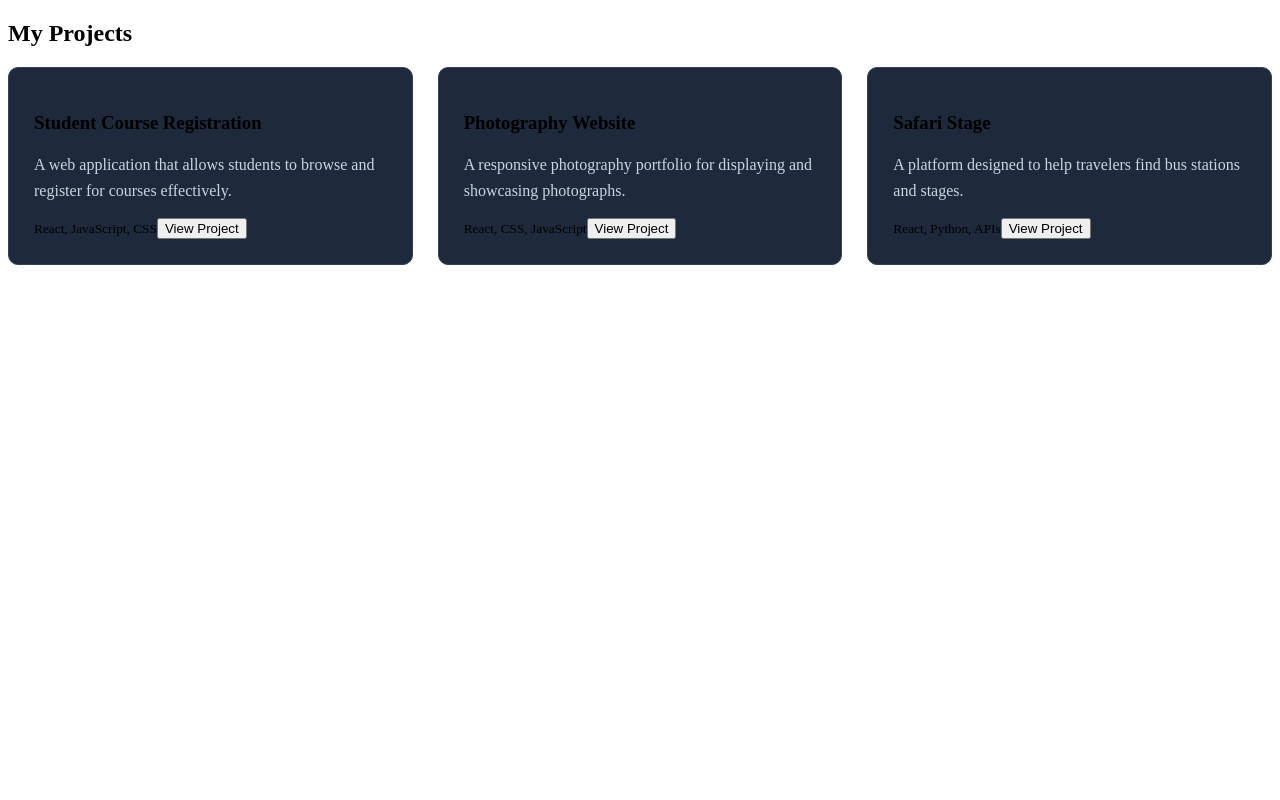
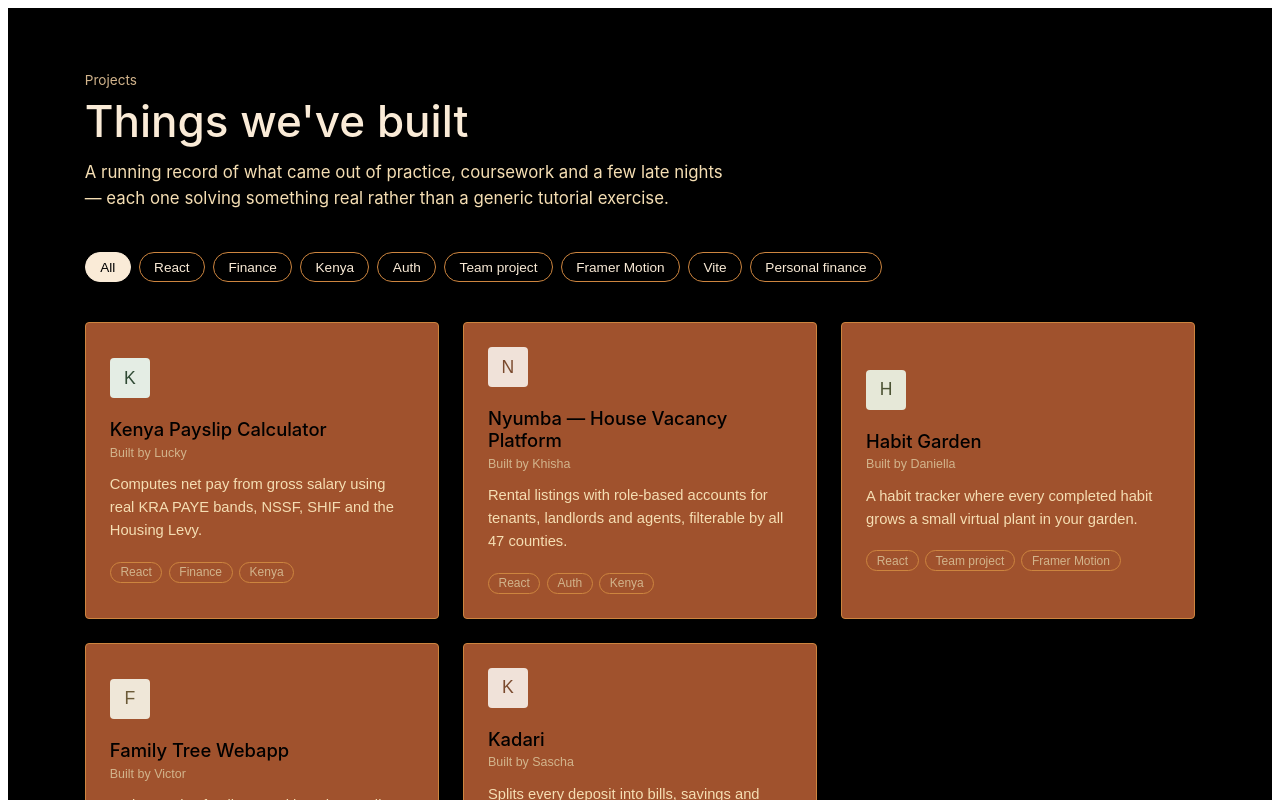
Before and after one commit to wekesabrian224-hash/git-jira, a React (Vite) app in the folder Jira-workflow/: page / in a window 1280 px wide. Shown: the top 800 px of the page. Built offline with nearby package versions, Linux system fonts and the light colour scheme.

Commit message:
updateed my project page

```diff
--- a/Jira-workflow/src/Pages/Project.css
+++ b/Jira-workflow/src/Pages/Project.css
@@ -1,105 +1,210 @@
 .projects-page {
-  min-height: 100vh;
-  padding: 60px 8%;
-  background: #0f172a;
-  color: white;
+  --ink: antiquewhite;
+  --paper: black;
+  --line: peru;
+  --card: sienna;
+  --muted: tan;
+  --soft: wheat;
+  --hover: chocolate;
+  font-family: "Inter", system-ui, sans-serif;
+  color: var(--ink);
+  background: var(--paper);
+  padding: 4rem 6vw 6rem;
 }
 
-.projects-header {
-  text-align: center;
-  margin-bottom: 40px;
+.projects-page__head {
+  max-width: 640px;
+  margin-bottom: 2.5rem;
 }
 
-.projects-header h1 {
-  font-size: 40px;
-  color: #38bdf8;
-  margin-bottom: 10px;
+.projects-page__eyebrow {
+  font-size: 0.85rem;
+  color: var(--muted);
+  margin: 0 0 0.5rem;
 }
 
-.projects-header p {
-  color: #cbd5e1;
+.projects-page__title {
+  font-family: "Space Grotesk", "Inter", system-ui, sans-serif;
+  font-size: clamp(2rem, 4vw, 2.75rem);
+  font-weight: 500;
+  line-height: 1.15;
+  margin: 0 0 0.75rem;
 }
 
-.projects-container {
+.projects-page__lede {
+  font-size: 1.05rem;
+  line-height: 1.6;
+  color: var(--soft);
+  margin: 0;
+}
+
+.projects-page__filters {
+  display: flex;
+  flex-wrap: wrap;
+  gap: 0.5rem;
+  margin-bottom: 2.5rem;
+}
+
+.filter-chip {
+  border: 1px solid var(--line);
+  background: transparent;
+  color: var(--ink);
+  padding: 0.4rem 0.9rem;
+  border-radius: 999px;
+  font-size: 0.85rem;
+  cursor: pointer;
+  transition: background 0.15s ease, border-color 0.15s ease;
+}
+
+.filter-chip:hover {
+  border-color: var(--hover);
+}
+
+.filter-chip[data-active="true"] {
+  background: var(--ink);
+  color: var(--paper);
+  border-color: var(--ink);
+}
+
+.projects-grid {
   display: grid;
-  grid-template-columns: repeat(auto-fit, minmax(280px, 1fr));
-  gap: 25px;
+  grid-template-columns: repeat(auto-fill, minmax(280px, 1fr));
+  gap: 1.5rem;
 }
 
 .project-card {
-  background: #1e293b;
-  padding: 25px;
-  border-radius: 10px;
-  border: 1px solid #334155;
+  text-align: left;
+  border: 1px solid var(--line);
+  background: var(--card);
+  border-radius: 4px;
+  padding: 1.5rem;
+  cursor: pointer;
+  transition: border-color 0.15s ease, transform 0.15s ease;
 }
 
-.project-card h2 {
-  color: #38bdf8;
-  margin-bottom: 10px;
+.project-card:hover {
+  border-color: var(--hover);
+  transform: translateY(-2px);
 }
 
-.project-card p {
-  color: #cbd5e1;
-  line-height: 1.6;
-  margin-bottom: 15px;
+.project-card__swatch {
+  width: 2.5rem;
+  height: 2.5rem;
+  border-radius: 4px;
+  margin-bottom: 1.25rem;
+  display: flex;
+  align-items: center;
+  justify-content: center;
+  font-family: "Space Grotesk", sans-serif;
+  font-weight: 500;
+  font-size: 1.1rem;
 }
 
-.project-technologies {
+.project-card__title {
+  font-family: "Space Grotesk", "Inter", system-ui, sans-serif;
+  font-size: 1.15rem;
+  font-weight: 500;
+  margin: 0 0 0.35rem;
+}
+
+.project-card__author {
+  font-size: 0.78rem;
+  color: var(--muted);
+  margin: 0 0 0.85rem;
+}
+
+.project-card__blurb {
+  font-size: 0.92rem;
+  line-height: 1.55;
+  color: var(--soft);
+  margin: 0 0 1.25rem;
+}
+
+.project-card__tags {
   display: flex;
   flex-wrap: wrap;
-  gap: 8px;
-  margin-bottom: 20px;
+  gap: 0.4rem;
 }
 
-.project-technologies span {
-  background: #0f172a;
-  color: #38bdf8;
-  padding: 6px 10px;
-  border-radius: 15px;
-  font-size: 13px;
+.tag {
+  font-size: 0.75rem;
+  color: var(--muted);
+  border: 1px solid var(--line);
+  border-radius: 999px;
+  padding: 0.15rem 0.6rem;
 }
 
-.project-buttons {
+.project-modal__backdrop {
+  position: fixed;
+  inset: 0;
+  background: rgba(0, 0, 0, 0.5);
   display: flex;
-  gap: 10px;
+  align-items: center;
+  justify-content: center;
+  padding: 1.5rem;
+  z-index: 50;
 }
 
-.project-buttons a {
-  padding: 9px 15px;
-  border-radius: 5px;
-  text-decoration: none;
-  font-weight: bold;
+.project-modal {
+  background: var(--card);
+  border: 1px solid var(--line);
+  border-radius: 6px;
+  max-width: 520px;
+  width: 100%;
+  padding: 2rem;
+  position: relative;
 }
 
-.github-btn {
-  background: #38bdf8;
-  color: #0f172a;
+.project-modal__close {
+  position: absolute;
+  top: 1.25rem;
+  right: 1.25rem;
+  background: none;
+  border: none;
+  font-size: 1.1rem;
+  cursor: pointer;
+  color: var(--muted);
 }
 
-.demo-btn {
-  border: 1px solid #38bdf8;
-  color: #38bdf8;
+.project-modal__title {
+  font-family: "Space Grotesk", "Inter", system-ui, sans-serif;
+  font-size: 1.5rem;
+  font-weight: 500;
+  margin: 0 0 0.35rem;
+  padding-right: 1.5rem;
 }
 
-.github-btn:hover,
-.demo-btn:hover {
-  opacity: 0.8;
+.project-modal__author {
+  font-size: 0.85rem;
+  color: var(--muted);
+  margin: 0 0 1rem;
 }
 
-@media (max-width: 600px) {
-  .projects-page {
-    padding: 40px 5%;
-  }
+.project-modal__detail {
+  font-size: 0.98rem;
+  line-height: 1.65;
+  color: var(--soft);
+  margin: 0 0 1.5rem;
+}
 
-  .projects-header h1 {
-    font-size: 32px;
-  }
+.project-modal__links {
+  display: flex;
+  gap: 0.75rem;
+}
 
-  .project-buttons {
-    flex-direction: column;
-  }
+.project-modal__links a {
+  font-size: 0.88rem;
+  padding: 0.55rem 1.1rem;
+  border-radius: 4px;
+  text-decoration: none;
+  border: 1px solid var(--ink);
+}
 
-  .project-buttons a {
-    text-align: center;
-  }
+.project-modal__links a:first-child {
+  background: var(--ink);
+  color: var(--paper);
 }
+
+.project-modal__links a:last-child {
+  color: var(--ink);
+}
--- a/Jira-workflow/src/Pages/Project.jsx
+++ b/Jira-workflow/src/Pages/Project.jsx
@@ -1,47 +1,169 @@
+import { useState } from "react";
 import "./Project.css";
-function Projects() {
-  const projects = [
-    {
-      title: "Student Course Registration",
-      description:
-        "A web application that allows students to browse and register for courses effectively.",
-      technology: "React, JavaScript, CSS",
-    },
 
-    {
-      title: "Photography Website",
-      description:
-        "A responsive photography portfolio for displaying and showcasing photographs.",
-      technology: "React, CSS, JavaScript",
-    },
+const PROJECTS = [
+  {
+    id: "payslip",
+    title: "Kenya Payslip Calculator",
+    author: "Lucky",
+    blurb:
+      "Computes net pay from gross salary using real KRA PAYE bands, NSSF, SHIF and the Housing Levy.",
+    detail:
+      "A single-purpose tool built for the Kenyan job market: enter a gross salary and it walks through PAYE tax bands, NSSF tiers, SHIF, and the Housing Levy to show a full payslip breakdown, not just a final number.",
+    tags: ["React", "Finance", "Kenya"],
+    accent: "sage",
+    demoUrl: "#",
+    codeUrl: "#",
+  },
+  {
+    id: "vacancy",
+    title: "Nyumba — House Vacancy Platform",
+    author: "Khisha",
+    blurb:
+      "Rental listings with role-based accounts for tenants, landlords and agents, filterable by all 47 counties.",
+    detail:
+      "A house-hunting platform for the Kenyan market. Landlords and agents post vacancies, tenants search and save listings, and everything filters down to county level. Role-based auth keeps each account type's dashboard distinct.",
+    tags: ["React", "Auth", "Kenya"],
+    accent: "clay",
+    demoUrl: "#",
+    codeUrl: "#",
+  },
+  {
+    id: "habit-garden",
+    title: "Habit Garden",
+    author: "Daniella",
+    blurb:
+      "A habit tracker where every completed habit grows a small virtual plant in your garden.",
+    detail:
+      "Built with a small team. Each habit is a plot; consistency grows the plant in it, missed days let it wilt. Coins earned from streaks unlock garden items in an in-app shop. Animated with Framer Motion so growth actually feels alive.",
+    tags: ["React", "Team project", "Framer Motion"],
+    accent: "moss",
+    demoUrl: "#",
+    codeUrl: "#",
+  },
+  {
+    id: "family-tree",
+    title: "Family Tree Webapp",
+    author: "Victor",
+    blurb:
+      "An interactive family tree with a photo gallery and achievements for each person.",
+    detail:
+      "Family members are laid out by generation rather than a generic grid. Hover a person's photo to see their achievement; click it to open a full gallery of their photos, each with its own caption.",
+    tags: ["React", "Vite"],
+    accent: "sand",
+    demoUrl: "#",
+    codeUrl: "#",
+  },
+  {
+    id: "kadari",
+    title: "Kadari",
+    author: "Sascha",
+    blurb:
+      "Splits every deposit into bills, savings and spending using an adjustable ratio, with built-in tips.",
+    detail:
+      "A personal-finance tool that takes a deposit and splits it across bills, savings and everyday spending on a sliding ratio you control. A small tips engine reacts to the numbers you enter, rather than showing generic advice.",
+    tags: ["React", "Personal finance"],
+    accent: "clay",
+    demoUrl: "#",
+    codeUrl: "#",
+  },
+];
 
-    {
-      title: "Safari Stage",
-      description:
-        "A platform designed to help travelers find bus stations and stages.",
-      technology: "React, Python, APIs",
-    },
-  ];
+const ACCENTS = {
+  sage: { bg: "#e4ede4", fg: "#2f4a34" },
+  clay: { bg: "#f0e2d9", fg: "#7a4a2e" },
+  moss: { bg: "#e6e8d8", fg: "#4c5334" },
+  sand: { bg: "#efe7d8", fg: "#6b5a37" },
+};
+
+export default function ProjectsPage() {
+  const [activeTag, setActiveTag] = useState("All");
+  const [selected, setSelected] = useState(null);
+
+  const tags = ["All", ...new Set(PROJECTS.flatMap((p) => p.tags))];
+  const visible =
+    activeTag === "All"
+      ? PROJECTS
+      : PROJECTS.filter((p) => p.tags.includes(activeTag));
 
   return (
-    <section id="projects" className="section">
-      <h2>My Projects</h2>
+    <section className="projects-page">
+      <div className="projects-page__head">
+        <p className="projects-page__eyebrow">Projects</p>
+        <h1 className="projects-page__title">Things we've built</h1>
+        <p className="projects-page__lede">
+          A running record of what came out of practice, coursework and a few
+          late nights — each one solving something real rather than a generic
+          tutorial exercise.
+        </p>
+      </div>
 
-      <div className="projects-container">
-        {projects.map((project, index) => (
-          <div className="project-card" key={index}>
-            <h3>{project.title}</h3>
-
-            <p>{project.description}</p>
-
-            <small>{project.technology}</small>
-
-            <button>View Project</button>
-          </div>
+      <div className="projects-page__filters">
+        {tags.map((tag) => (
+          <button
+            key={tag}
+            className="filter-chip"
+            data-active={activeTag === tag}
+            onClick={() => setActiveTag(tag)}
+          >
+            {tag}
+          </button>
         ))}
       </div>
+
+      <div className="projects-grid">
+        {visible.map((project) => {
+          const colors = ACCENTS[project.accent];
+          return (
+            <button
+              key={project.id}
+              className="project-card"
+              onClick={() => setSelected(project)}
+            >
+              <div
+                className="project-card__swatch"
+                style={{ background: colors.bg, color: colors.fg }}
+              >
+                {project.title.charAt(0)}
+              </div>
+              <h2 className="project-card__title">{project.title}</h2>
+              <p className="project-card__author">Built by {project.author}</p>
+              <p className="project-card__blurb">{project.blurb}</p>
+              <div className="project-card__tags">
+                {project.tags.map((tag) => (
+                  <span className="tag" key={tag}>
+                    {tag}
+                  </span>
+                ))}
+              </div>
+            </button>
+          );
+        })}
+      </div>
+
+      {selected && (
+        <div
+          className="project-modal__backdrop"
+          onClick={() => setSelected(null)}
+        >
+          <div className="project-modal" onClick={(e) => e.stopPropagation()}>
+            <button
+              className="project-modal__close"
+              onClick={() => setSelected(null)}
+              aria-label="Close"
+            >
+              ✕
+            </button>
+            <h2 className="project-modal__title">{selected.title}</h2>
+            <p className="project-modal__author">Built by {selected.author}</p>
+            <p className="project-modal__detail">{selected.detail}</p>
+            <div className="project-modal__links">
+              <a href={selected.demoUrl}>View demo</a>
+              <a href={selected.codeUrl}>View code</a>
+            </div>
+          </div>
+        </div>
+      )}
     </section>
   );
 }
-
-export default Projects;
```
